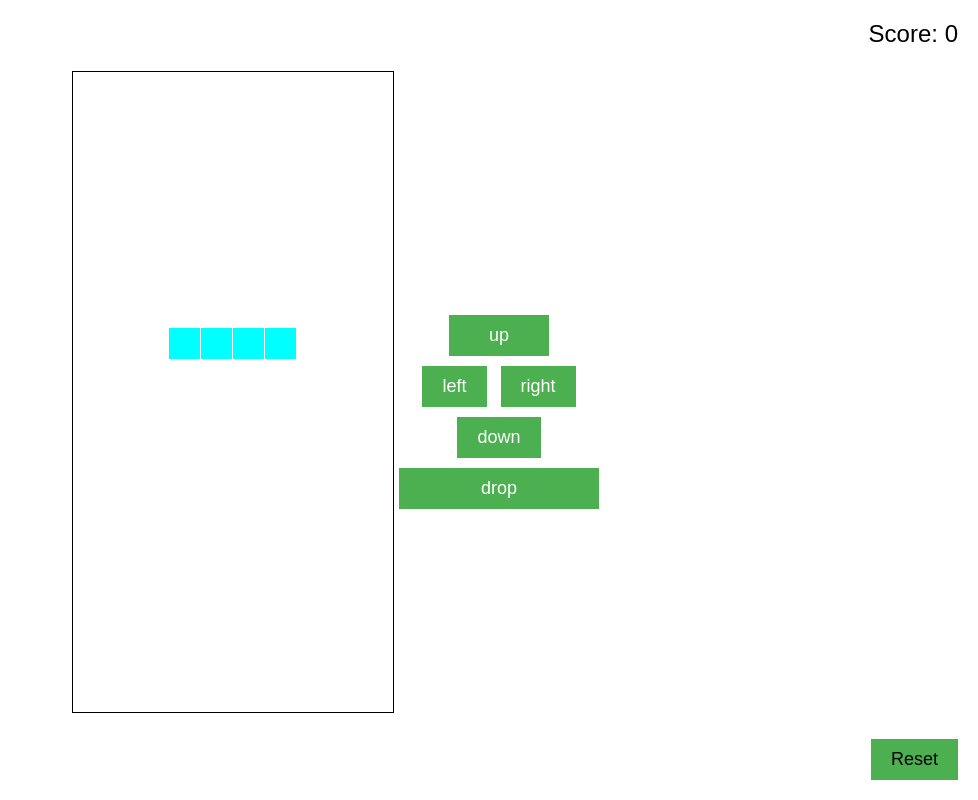
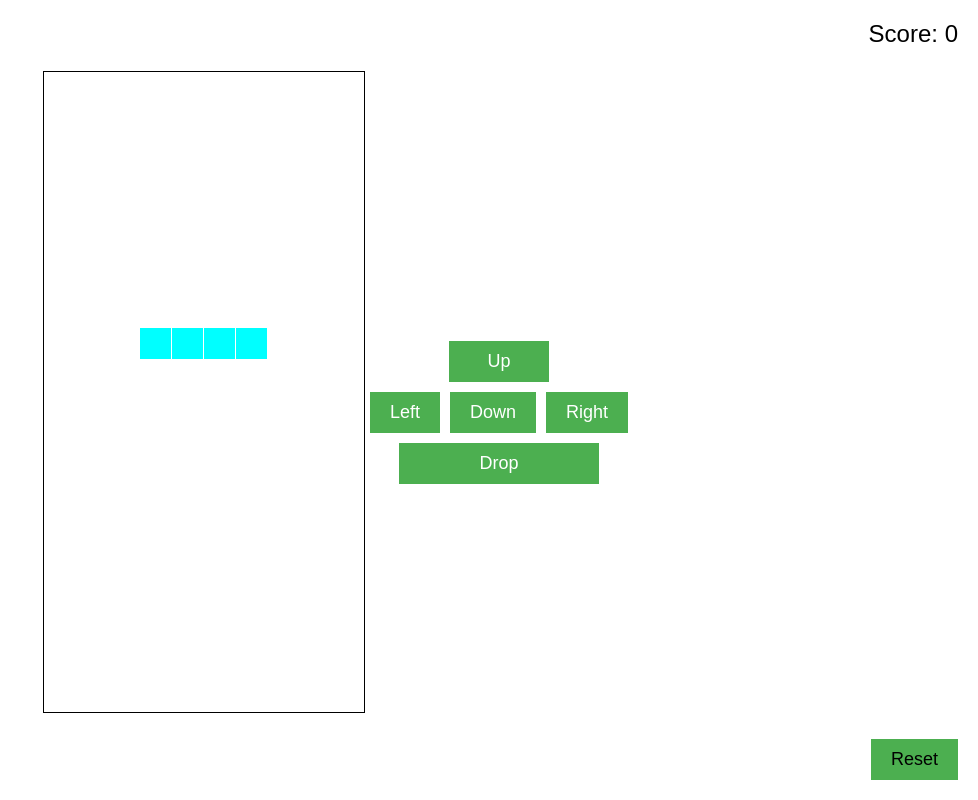
Before and after one commit to Cremon2/TS, a plain HTML site: page index.html in a window 1280 px wide. Shown: the whole page, without its empty margins (302-1280 px from the left). Drawn offline with Linux system fonts and the light colour scheme.

Commit message:
Update index.html

```diff
--- a/index.html
+++ b/index.html
@@ -4,9 +4,7 @@
   <title>Basic Tetris HTML Game</title>
   <link rel="stylesheet" href="tetris.css">
   <meta charset="UTF-8">
-  <style>
 
-</style>
 </head>
 <body>
   <canvas width="320" height="640" id="game"></canvas>
@@ -18,24 +16,20 @@
 
     </div>
     <div class="buttons">
-      <div>
-        <button id="up-btn">up</button>
+      <div class="row">
+        <button id="up-btn">Up</button>
       </div>
-      <div>
-        <button id="left-btn">left</button>
-        <button id="right-btn">right</button>
+      <div class="row">
+        <button id="left-btn">Left</button>
+        <button id="down-btn">Down</button>
+        <button id="right-btn">Right</button>
       </div>
-      <div>
-        <button id="down-btn">down</button>
+      <div class="row">
+        <button id="drop-btn">Drop</button>
       </div>
-      <div>
-        <button id="drop-btn">drop</button>
       </div>
     </div>
   </div>
-
-
-
   <script src="tetris.js"></script>
 </body>
 </html>
```
